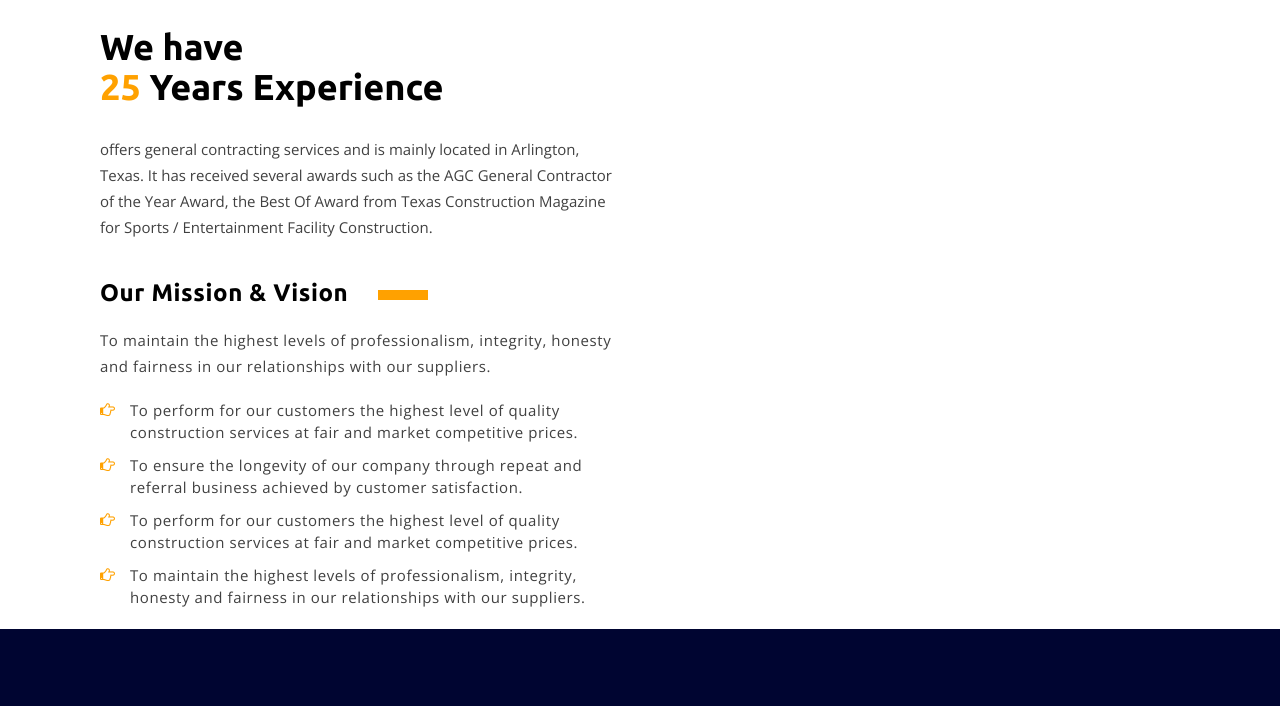
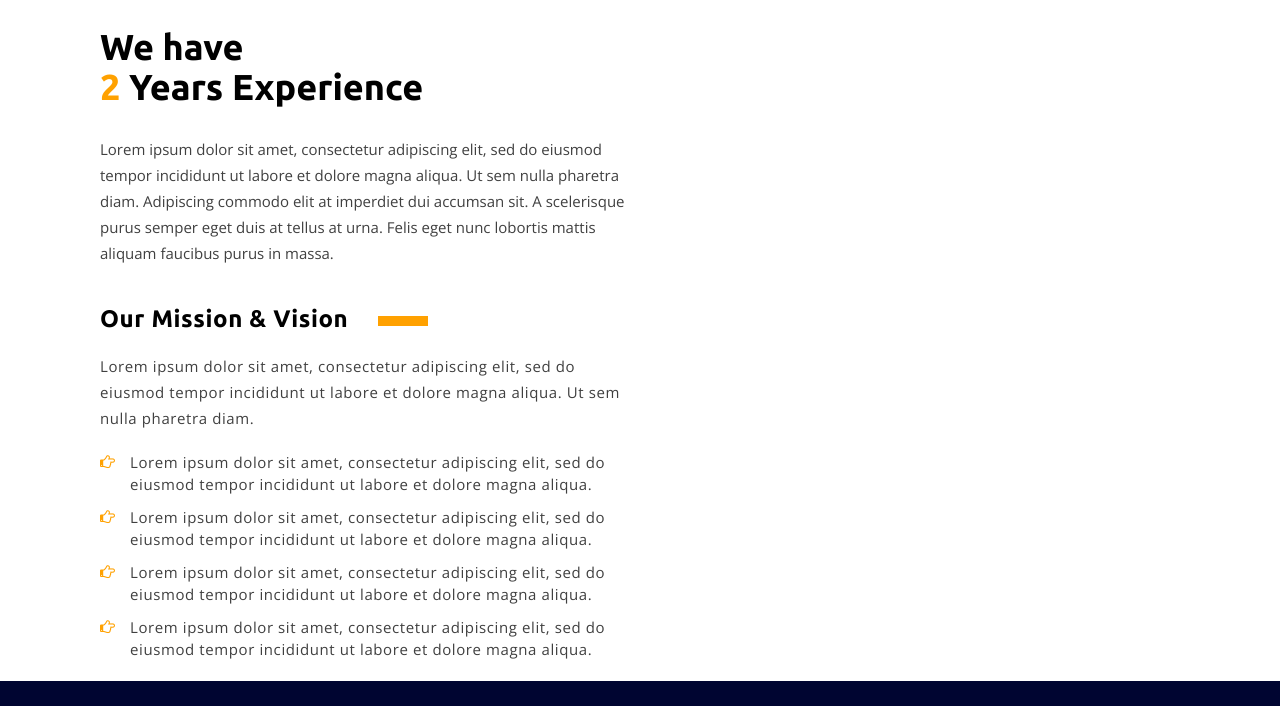
Before and after one commit to arundev-v/og, a plain HTML site: page index.html in a window 1280 px wide. Shown: the part 1016-1722 px from the top of the page. Drawn offline with nearby package versions, Linux system fonts and the light colour scheme; files whose address does not match are found by name.

Commit message:
Update index.html

```diff
--- a/index.html
+++ b/index.html
@@ -108,19 +108,19 @@
             <div class="col-md-6">
                 <div class="experience-content">
                     <h1>We have <br>
-                    <span>25</span> Years Experience</h1>
-                    <p>offers general contracting services and is mainly located in Arlington, Texas. It has received several awards such as the AGC General Contractor of the Year Award, the Best Of Award from Texas Construction Magazine for Sports / Entertainment Facility Construction.</p>
+                    <span>2</span> Years Experience</h1>
+                    <p>Lorem ipsum dolor sit amet, consectetur adipiscing elit, sed do eiusmod tempor incididunt ut labore et dolore magna aliqua. Ut sem nulla pharetra diam. Adipiscing commodo elit at imperdiet dui accumsan sit. A scelerisque purus semper eget duis at tellus at urna. Felis eget nunc lobortis mattis aliquam faucibus purus in massa.</p>
                     <div class="our-mission-list">
                         <h4>Our Mission & Vision</h4>
-                        <p>To maintain the highest levels of professionalism, integrity, honesty and fairness in our relationships with our suppliers.</p>
+                        <p>Lorem ipsum dolor sit amet, consectetur adipiscing elit, sed do eiusmod tempor incididunt ut labore et dolore magna aliqua. Ut sem nulla pharetra diam.</p>
                         <ul>
-                            <li>To perform for our customers the highest level of quality construction services at fair and market competitive prices.
+                            <li>Lorem ipsum dolor sit amet, consectetur adipiscing elit, sed do eiusmod tempor incididunt ut labore et dolore magna aliqua.
                             </li>
-                            <li>To ensure the longevity of our company through repeat and referral business achieved by customer satisfaction.
+                            <li>Lorem ipsum dolor sit amet, consectetur adipiscing elit, sed do eiusmod tempor incididunt ut labore et dolore magna aliqua.
                             </li>
-                            <li>To perform for our customers the highest level of quality construction services at fair and market competitive prices.
+                            <li>Lorem ipsum dolor sit amet, consectetur adipiscing elit, sed do eiusmod tempor incididunt ut labore et dolore magna aliqua.
                             </li>
-                            <li>To maintain the highest levels of professionalism, integrity, honesty and fairness in our relationships with our suppliers.
+                            <li>Lorem ipsum dolor sit amet, consectetur adipiscing elit, sed do eiusmod tempor incididunt ut labore et dolore magna aliqua.
                             </li>
 
                         </ul>
```
